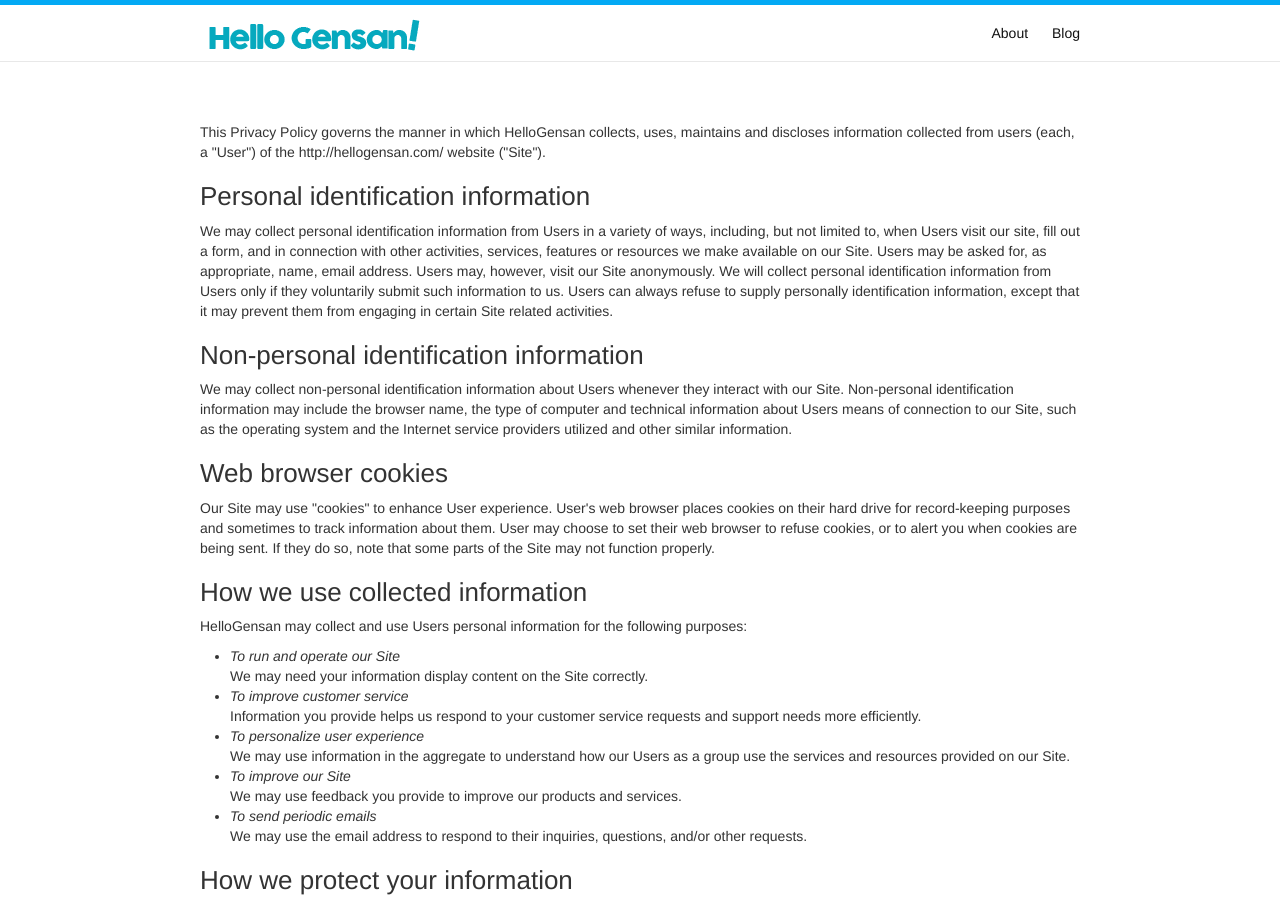
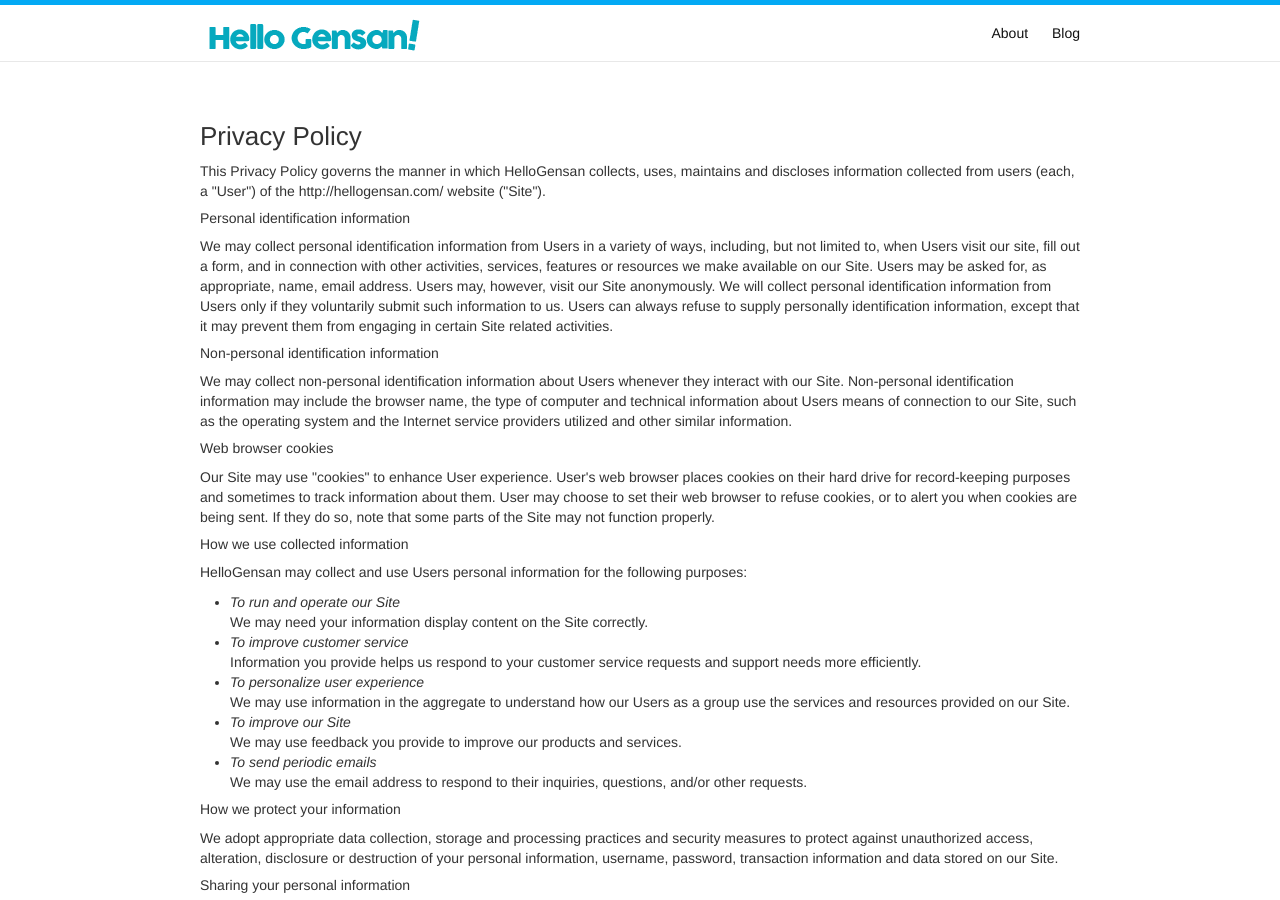
Before and after one commit to hellogensan/hellogensan.github.io, a Jekyll site: the page built from privacy-policy.md, in a window 1280 px wide and 900 px high. Built offline with Jekyll 4.4.1, drawn with Linux system fonts in a browser that asks for light colours; nearby versions of some CDN libraries; comment, search, counter and statistics services are not loaded.

Commit message:
added privacy policy

```diff
--- a/privacy-policy.md
+++ b/privacy-policy.md
@@ -5,19 +5,19 @@ permalink: /privacy-policy/
 ---
 
 <div>
-
+<h3>Privacy Policy</h3>
 <p>This Privacy Policy governs the manner in which HelloGensan collects, uses, maintains and discloses information collected from users (each, a "User") of the http://hellogensan.com/ website ("Site").</p>
 
-<h3>Personal identification information</h3>
+<h5>Personal identification information</h5>
 <p>We may collect personal identification information from Users in a variety of ways, including, but not limited to, when Users visit our site, fill out a form, and in connection with other activities, services, features or resources we make available on our Site. Users may be asked for, as appropriate, name, email address. Users may, however, visit our Site anonymously. We will collect personal identification information from Users only if they voluntarily submit such information to us. Users can always refuse to supply personally identification information, except that it may prevent them from engaging in certain Site related activities.</p>
 
-<h3>Non-personal identification information</h3>
+<h5>Non-personal identification information</h5>
 <p>We may collect non-personal identification information about Users whenever they interact with our Site. Non-personal identification information may include the browser name, the type of computer and technical information about Users means of connection to our Site, such as the operating system and the Internet service providers utilized and other similar information.</p>
 
-<h3>Web browser cookies</h3>
+<h5>Web browser cookies</h5>
 <p>Our Site may use "cookies" to enhance User experience. User's web browser places cookies on their hard drive for record-keeping purposes and sometimes to track information about them. User may choose to set their web browser to refuse cookies, or to alert you when cookies are being sent. If they do so, note that some parts of the Site may not function properly.</p>
 
-<h3>How we use collected information</h3>
+<h5>How we use collected information</h5>
 <p>HelloGensan may collect and use Users personal information for the following purposes:</p>
 <ul>
   <li>
@@ -42,31 +42,31 @@ permalink: /privacy-policy/
   </li>
 </ul>
 
-<h3>How we protect your information</h3>
+<h5>How we protect your information</h5>
 <p>We adopt appropriate data collection, storage and processing practices and security measures to protect against unauthorized access, alteration, disclosure or destruction of your personal information, username, password, transaction information and data stored on our Site.</p>
 
-<h3>Sharing your personal information</h3>
+<h5>Sharing your personal information</h5>
 <p>We do not sell, trade, or rent Users personal identification information to others. We may share generic aggregated demographic information not linked to any personal identification information regarding visitors and users with our business partners, trusted affiliates and advertisers for the purposes outlined above. We may use third party service providers to help us operate our business and the Site or administer activities on our behalf, such as sending out newsletters or surveys. We may share your information with these third parties for those limited purposes provided that you have given us your permission.</p>
 
-<h3>Electronic newsletters</h3>
+<h5>Electronic newsletters</h5>
 <p>If User decides to opt-in to our mailing list, they will receive emails that may include company news, updates, related product or service information, etc. If at any time the User would like to unsubscribe from receiving future emails, we include detailed unsubscribe instructions at the bottom of each email or User may contact us via our Site. We may use third party service providers to help us operate our business and the Site or administer activities on our behalf, such as sending out newsletters or surveys. We may share your information with these third parties for those limited purposes provided that you have given us your permission.</p>
 
-<h3>Third party websites</h3>
+<h5>Third party websites</h5>
 <p>Users may find advertising or other content on our Site that link to the sites and services of our partners, suppliers, advertisers, sponsors, licensors and other third parties. We do not control the content or links that appear on these sites and are not responsible for the practices employed by websites linked to or from our Site. In addition, these sites or services, including their content and links, may be constantly changing. These sites and services may have their own privacy policies and customer service policies. Browsing and interaction on any other website, including websites which have a link to our Site, is subject to that website's own terms and policies.</p>
 
-<h3>Advertising</h3>
+<h5>Advertising</h5>
 <p>Ads appearing on our site may be delivered to Users by advertising partners, who may set cookies. These cookies allow the ad server to recognize your computer each time they send you an online advertisement to compile non personal identification information about you or others who use your computer. This information allows ad networks to, among other things, deliver targeted advertisements that they believe will be of most interest to you. This privacy policy does not cover the use of cookies by any advertisers.</p>
 
-<h3>Google Adsense</h3>
+<h5>Google Adsense</h5>
 <p>Some of the ads may be served by Google. Google's use of the DART cookie enables it to serve ads to Users based on their visit to our Site and other sites on the Internet. DART uses "non personally identifiable information" and does NOT track personal information about you, such as your name, email address, physical address, etc. You may opt out of the use of the DART cookie by visiting the Google ad and content network privacy policy at <a href="http://www.google.com/privacy_ads.html">http://www.google.com/privacy_ads.html</a></p>
 
-<h3>Changes to this privacy policy</h3>
+<h5>Changes to this privacy policy</h5>
 <p>HelloGensan has the discretion to update this privacy policy at any time. When we do, we will post a notification on the main page of our Site, revise the updated date at the bottom of this page and send you an email. We encourage Users to frequently check this page for any changes to stay informed about how we are helping to protect the personal information we collect. You acknowledge and agree that it is your responsibility to review this privacy policy periodically and become aware of modifications.</p>
 
-<h3>Your acceptance of these terms</h3>
+<h5>Your acceptance of these terms</h5>
 <p>By using this Site, you signify your acceptance of this policy. If you do not agree to this policy, please do not use our Site. Your continued use of the Site following the posting of changes to this policy will be deemed your acceptance of those changes. This policy was generated using <a href="http://privacypolicies.com" target="_blank">Privacy Policies.com</a></p>
 
-<h3>Contacting us</h3>
+<h5>Contacting us</h5>
 <p>If you have any questions about this Privacy Policy, the practices of this site, or your dealings with this site, please contact us.</p>
 
 <p>This document was last updated on October 17, 2016</p>
```
